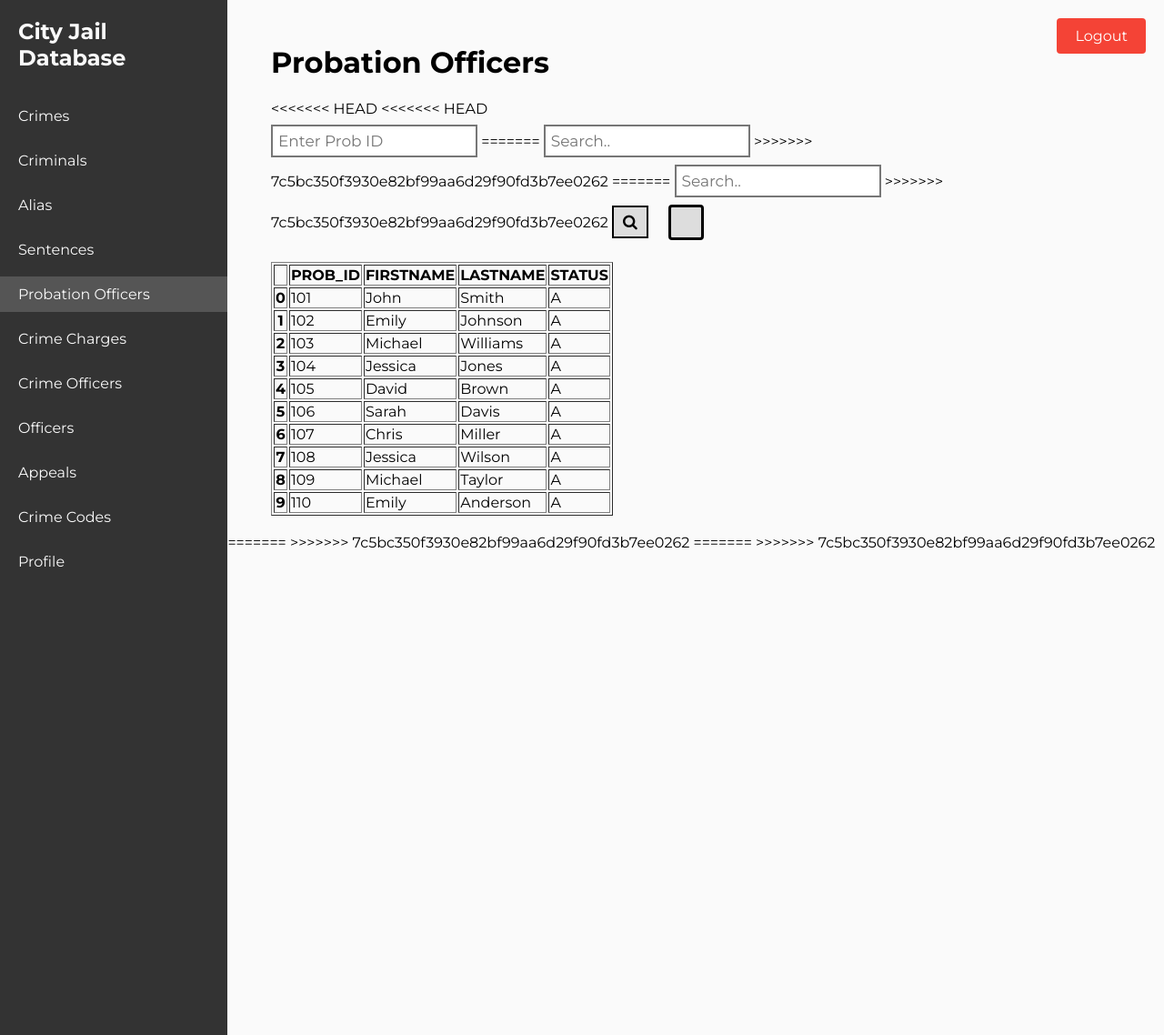
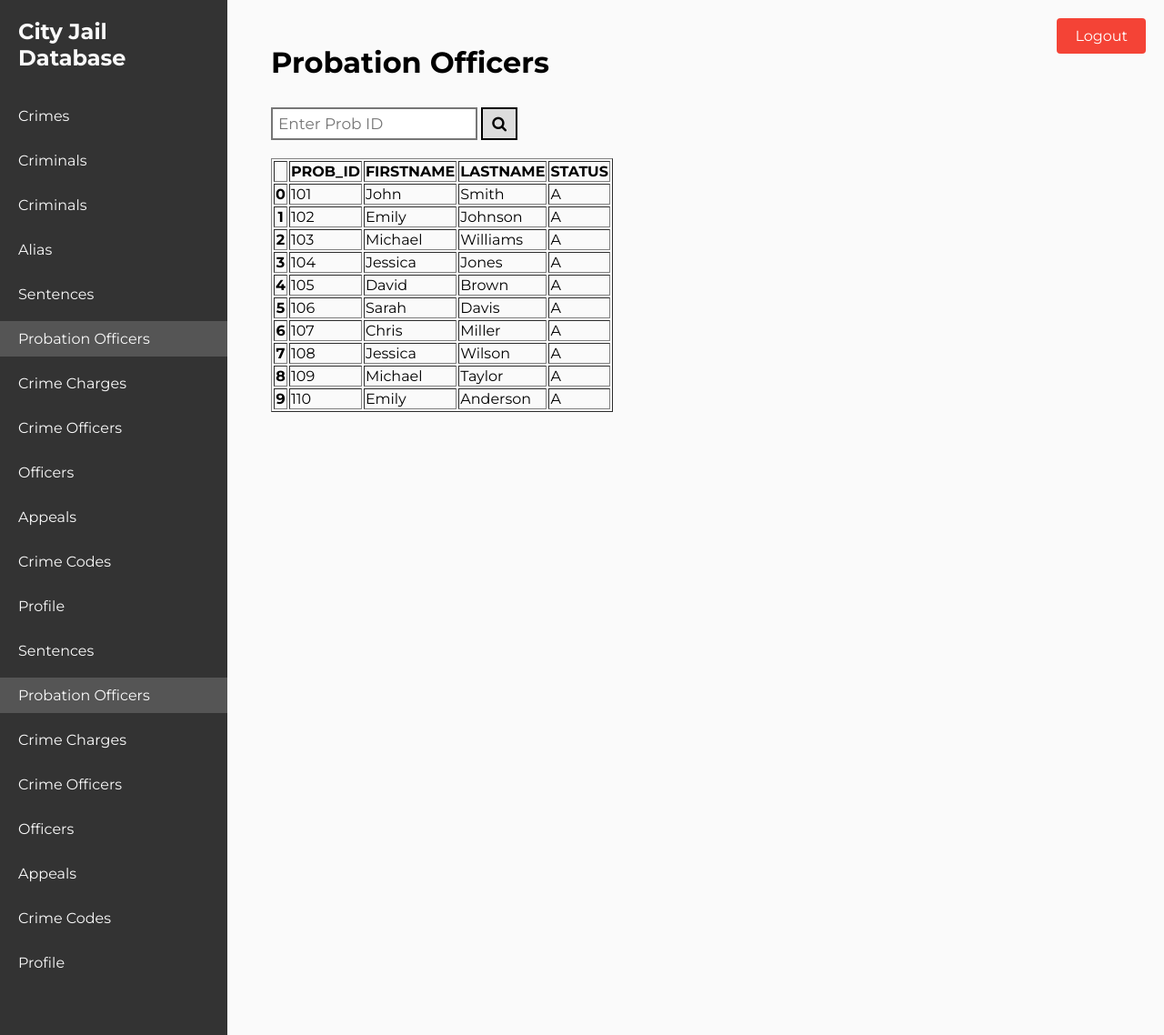
Before and after one commit to 395110n/CSUY3083Project, a Flask app: a page that uses templates/prob_officers.html in a window 1280 px wide. Shown: the whole page at 91% size. Run offline with Flask 3, Linux system fonts and the light colour scheme; data comes from the database, SQL or seed files in the repository; some libraries are stand-ins or nearby versions.

Commit message:
conflic solution 2

```diff
--- a/server.py
+++ b/server.py
@@ -213,15 +213,16 @@ def crimes(username):
 @app.route("/<username>/criminals")
 def criminals(username):
     runstatement('''use Criminal_Records''', commit=True)
-    displayMode = 'none'
+    show = 'none'
     criminal_id = request.args.get('criminal_id')
     if criminal_id:
+        show = 'inline-block'
         query = f"Criminal_ID = '{criminal_id}'"
     else:
         query = None
     sql = generateStatementViewer('Criminals', 'select', query, viewer['Criminals'])
     df = runstatement(sql)
-    return render_template("criminals.html", data=df.to_html(),dsiplayMode=displayMode)
+    return render_template("criminals.html", data=df.to_html(),show=show)
 
 @app.route("/<username>/prob_officers")
 def prob_officers(username):
--- a/templates/criminals.html
+++ b/templates/criminals.html
@@ -71,7 +71,7 @@
           />
           <button type="submit"><i class="fa fa-search"></i></button>
         </form>
-        <button type="button" id="clear" onclick="clearFilter()" style="display:{{displayMode}};">Clear Filtre</button>
+        <button type="button" id="clear" onclick="clearFilter()" style="display:{{show}};">Clear Filtre</button>
       </div>
       {{ data | safe }}
     </div>
--- a/templates/prob_officers.html
+++ b/templates/prob_officers.html
@@ -38,7 +38,16 @@
       <h2>City Jail Database</h2>
       <a href="{{ url_for('crimes', username=session['username']) }}">Crimes</a>
       <a href="{{ url_for('criminals', username=session['username']) }}">Criminals</a>
+      <a href="{{ url_for('criminals', username=session['username']) }}">Criminals</a>
       <a href="{{ url_for('alias', username=session['username']) }}">Alias</a>
+      <a href="{{ url_for('sentences', username=session['username']) }}">Sentences</a>
+      <a href="{{ url_for('prob_officers', username=session['username']) }}"  class="active" >Probation Officers</a>
+      <a href="{{ url_for('crime_charges', username=session['username']) }}">Crime Charges</a>
+      <a href="{{ url_for('crime_officers', username=session['username']) }}">Crime Officers</a>
+      <a href="{{ url_for('officers', username=session['username']) }}">Officers</a>
+      <a href="{{ url_for('appeals', username=session['username']) }}">Appeals</a>
+      <a href="{{ url_for('crime_codes', username=session['username']) }}">Crime Codes</a>
+      <a href="{{ url_for('profile', username=session['username']) }}">Profile</a>
       <a href="{{ url_for('sentences', username=session['username']) }}">Sentences</a>
       <a href="{{ url_for('prob_officers', username=session['username']) }}"  class="active" >Probation Officers</a>
       <a href="{{ url_for('crime_charges', username=session['username']) }}">Crime Charges</a>
@@ -53,41 +62,22 @@
     <div class="content">
       <h1>Probation Officers</h1>
       <div class="search-container">
-<<<<<<< HEAD
-<<<<<<< HEAD
         <form style="display: inline-block;"
           action="{{ url_for('prob_officers', username=session['username']) }}"
           method="GET"
         >
           <input type="text" placeholder="Enter Prob ID" name="prob_id" />
-=======
-        <form action="">    <!-- action connects to flask??? -->
-          <input type="text" placeholder="Search.." name="search">
->>>>>>> 7c5bc350f3930e82bf99aa6d29f90fd3b7ee0262
-=======
-        <form action="">    <!-- action connects to flask??? -->
-          <input type="text" placeholder="Search.." name="search">
->>>>>>> 7c5bc350f3930e82bf99aa6d29f90fd3b7ee0262
           <button type="submit"><i class="fa fa-search"></i></button>
-          <button id="return-button" class="return-button"><i class="fas fa-arrow-left"></i></button>
         </form>
         <button type="button" id="clear" onclick="clearFilter()" style="display:{{show}};">Clear Filtre</button>
       </div>
       {{ data | safe }}
     </div>
     <a href="{{ url_for('logout') }}" class="logout-button">Logout</a>
-<<<<<<< HEAD
-<<<<<<< HEAD
     <script>
       function clearFilter() {
         window.location.href = "{{ url_for('prob_officers', username=session['username']) }}";
       }
     </script>
-=======
-
->>>>>>> 7c5bc350f3930e82bf99aa6d29f90fd3b7ee0262
-=======
-
->>>>>>> 7c5bc350f3930e82bf99aa6d29f90fd3b7ee0262
   </body>
 </html>
```
